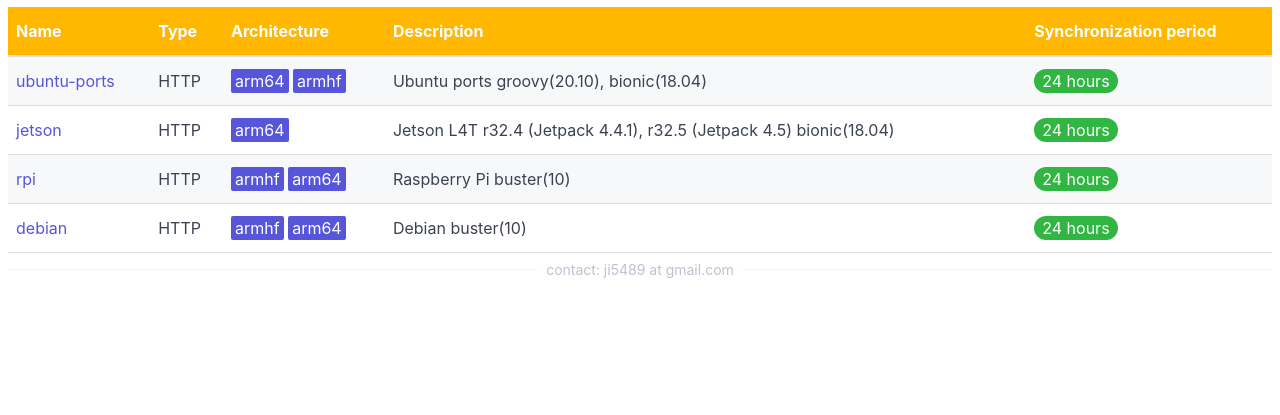
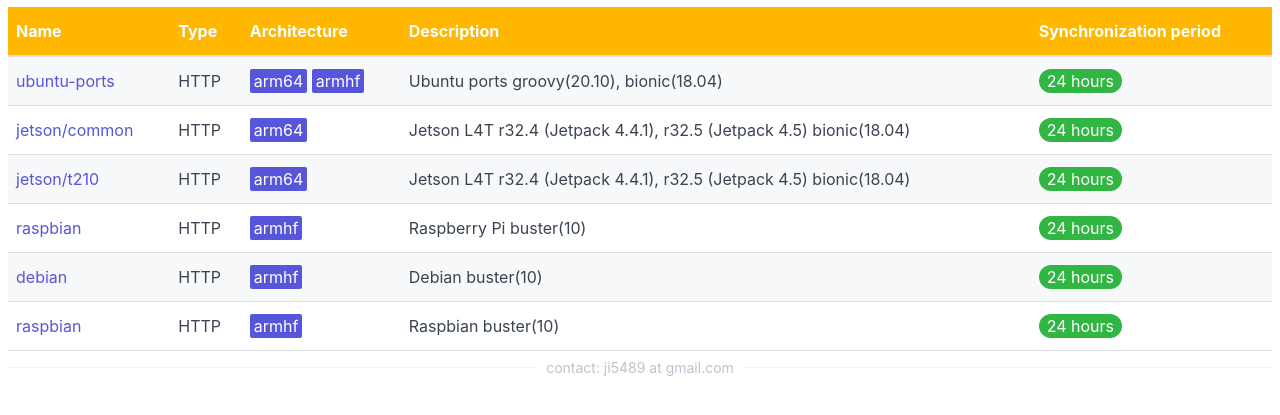
Before and after one commit to jungin500/kakaomirror-template, a plain HTML site: page index.html in a window 1280 px wide. Shown: the part 143-558 px from the top of the page. Drawn offline with Linux system fonts and the light colour scheme.

Commit message:
Changed entries and architecture

```diff
--- a/index.html
+++ b/index.html
@@ -52,7 +52,7 @@
 
           <tr>
             <td>
-              <a href="/jetson">jetson</a>
+              <a href="/jetson/common">jetson/common</a>
             </td>
             <td>HTTP</td>
             <td>
@@ -69,12 +69,28 @@
 
           <tr>
             <td>
-              <a href="/rpi">rpi</a>
+              <a href="/jetson/t210">jetson/t210</a>
+            </td>
+            <td>HTTP</td>
+            <td>
+              <span class="label label-primary">arm64</span>
+            </td>
+            <td>
+              <span class="tooltip tooltip-top" data-tooltip="repo.download.nvidia.com/jetson">Jetson L4T r32.4 (Jetpack 4.4.1), r32.5 (Jetpack 4.5) bionic(18.04)
+              </span>
+            </td>
+            <td>
+              <span class="label label-success label-rounded">24 hours</span>
+            </td>
+          </tr>
+
+          <tr>
+            <td>
+              <a href="/raspbian">raspbian</a>
             </td>
             <td>HTTP</td>
             <td>
               <span class="label label-primary">armhf</span>
-              <span class="label label-primary">arm64</span>
             </td>
             <td>
               <span class="tooltip tooltip-top" data-tooltip="archive.raspberrypi.org/debian">Raspberry Pi buster(10)
@@ -92,10 +108,26 @@
             <td>HTTP</td>
             <td>
               <span class="label label-primary">armhf</span>
-              <span class="label label-primary">arm64</span>
             </td>
             <td>
-              <span class="tooltip tooltip-top" data-tooltip="ftp.kr.debian.org/debian">Debian buster(10)
+              <span class="tooltip tooltip-top" data-tooltip="archive.raspberrypi.org/debian">Debian buster(10)
+              </span>
+            </td>
+            <td>
+              <span class="label label-success label-rounded">24 hours</span>
+            </td>
+          </tr>
+
+          <tr>
+            <td>
+              <a href="/raspbian">raspbian</a>
+            </td>
+            <td>HTTP</td>
+            <td>
+              <span class="label label-primary">armhf</span>
+            </td>
+            <td>
+              <span class="tooltip tooltip-top" data-tooltip="raspbian.raspberrypi.org/raspbian">Raspbian buster(10)
               </span>
             </td>
             <td>
```
